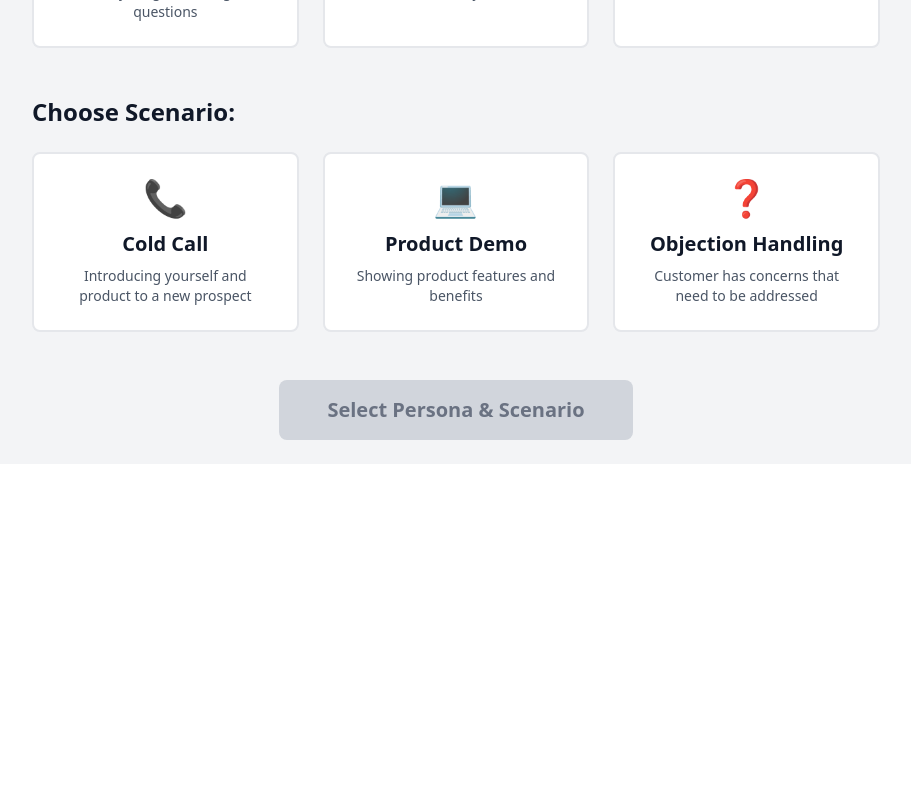
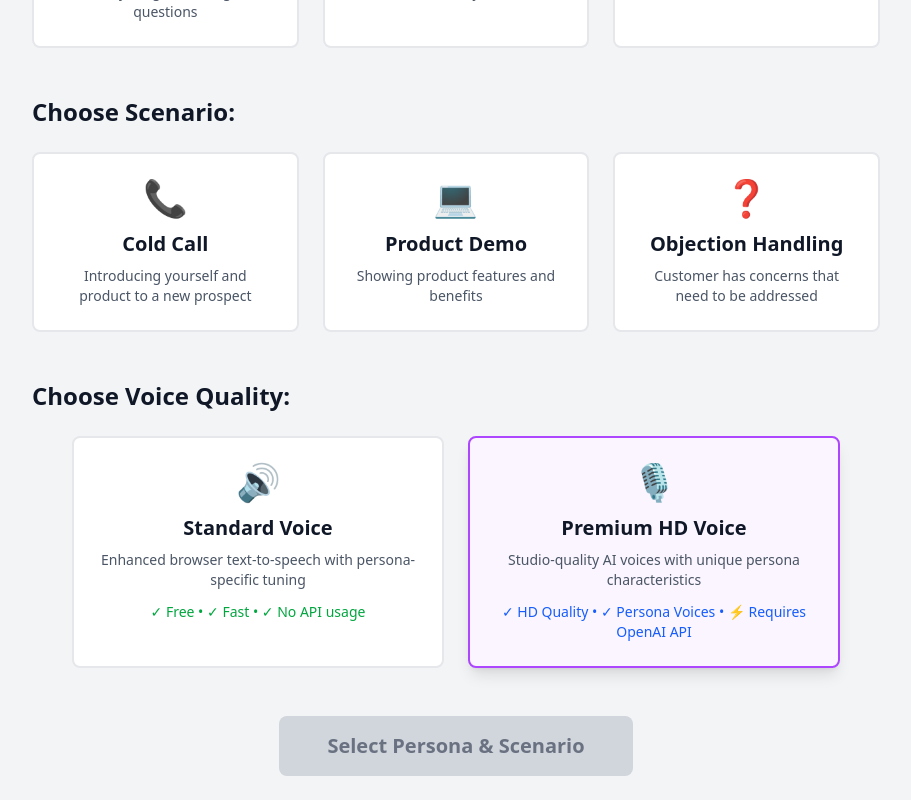
Before and after one commit to pranav100000/pitchy, a Next.js app: page / in a window 1280 px wide. Shown: the part 364-1164 px from the top of the page, without its empty margins (184-1095 px from the left). Before the commit the page ends 828 px from the top, so only its background shows below. Built offline with nearby package versions, Linux system fonts and the light colour scheme.

Commit message:
premium voice by default

```diff
--- a/components/ConversationInterface.tsx
+++ b/components/ConversationInterface.tsx
@@ -9,6 +9,7 @@ interface ConversationInterfaceProps {
   conversationHistory: ConversationExchange[];
   setConversationHistory: (history: ConversationExchange[]) => void;
   onEndSession: () => void;
+  voiceQuality: 'browser' | 'premium';
 }
 
 export default function ConversationInterface({
@@ -16,11 +17,11 @@ export default function ConversationInterface({
   scenario,
   conversationHistory,
   setConversationHistory,
-  onEndSession
+  onEndSession,
+  voiceQuality
 }: ConversationInterfaceProps) {
   const [isAISpeaking, setIsAISpeaking] = useState(false);
   const [isProcessingResponse, setIsProcessingResponse] = useState(false);
-  const [voiceQuality, setVoiceQuality] = useState<'browser' | 'premium'>('browser');
   const conversationRef = useRef<HTMLDivElement>(null);
   const audioRef = useRef<HTMLAudioElement>(null);
 
@@ -258,31 +259,9 @@ export default function ConversationInterface({
           Scenario: {scenario.icon} {scenario.name}
         </p>
 
-        {/* Voice Quality Selector */}
-        <div className="flex items-center justify-center space-x-4 text-sm">
-          <span className="text-gray-600">Voice Quality:</span>
-          <div className="flex bg-gray-100 rounded-lg p-1">
-            <button
-              onClick={() => setVoiceQuality('browser')}
-              className={`px-3 py-1 rounded-md transition-colors ${
-                voiceQuality === 'browser'
-                  ? 'bg-white text-gray-900 shadow-sm'
-                  : 'text-gray-600 hover:text-gray-900'
-              }`}
-            >
-              Standard (Free)
-            </button>
-            <button
-              onClick={() => setVoiceQuality('premium')}
-              className={`px-3 py-1 rounded-md transition-colors ${
-                voiceQuality === 'premium'
-                  ? 'bg-white text-gray-900 shadow-sm'
-                  : 'text-gray-600 hover:text-gray-900'
-              }`}
-            >
-              Premium (HD)
-            </button>
-          </div>
+        {/* Voice Quality Display */}
+        <div className="text-sm text-gray-600">
+          Using <strong>{voiceQuality === 'premium' ? 'Premium HD' : 'Standard'}</strong> voice quality
         </div>
       </div>
 
--- a/components/PersonaSelector.tsx
+++ b/components/PersonaSelector.tsx
@@ -5,17 +5,21 @@ import { Persona, Scenario } from '../lib/types';
 interface PersonaSelectorProps {
   onPersonaSelect: (persona: Persona) => void;
   onScenarioSelect: (scenario: Scenario) => void;
+  onVoiceQualitySelect: (quality: 'browser' | 'premium') => void;
   onStart: () => void;
   selectedPersona: Persona | null;
   selectedScenario: Scenario | null;
+  selectedVoiceQuality: 'browser' | 'premium';
 }
 
 export default function PersonaSelector({
   onPersonaSelect,
   onScenarioSelect,
+  onVoiceQualitySelect,
   onStart,
   selectedPersona,
-  selectedScenario
+  selectedScenario,
+  selectedVoiceQuality
 }: PersonaSelectorProps) {
   const personas = getAllPersonas();
   const scenarios = getAllScenarios();
@@ -97,6 +101,62 @@ export default function PersonaSelector({
         </div>
       </div>
 
+      {/* Voice Quality Selection */}
+      <div className="mb-12">
+        <h2 className="text-2xl font-semibold text-gray-900 mb-6">
+          Choose Voice Quality:
+        </h2>
+        <div className="grid md:grid-cols-2 gap-6 max-w-3xl mx-auto">
+          <div
+            onClick={() => onVoiceQualitySelect('browser')}
+            className={`
+              cursor-pointer p-6 rounded-lg border-2 transition-all duration-200
+              ${selectedVoiceQuality === 'browser'
+                ? 'border-purple-500 bg-purple-50 shadow-lg'
+                : 'border-gray-200 bg-white hover:border-gray-300 hover:shadow-md'
+              }
+            `}
+          >
+            <div className="text-center">
+              <div className="text-4xl mb-3">🔊</div>
+              <h3 className="text-xl font-semibold text-gray-900 mb-2">
+                Standard Voice
+              </h3>
+              <p className="text-gray-600 text-sm mb-3">
+                Enhanced browser text-to-speech with persona-specific tuning
+              </p>
+              <div className="text-green-600 font-medium text-sm">
+                ✓ Free • ✓ Fast • ✓ No API usage
+              </div>
+            </div>
+          </div>
+
+          <div
+            onClick={() => onVoiceQualitySelect('premium')}
+            className={`
+              cursor-pointer p-6 rounded-lg border-2 transition-all duration-200
+              ${selectedVoiceQuality === 'premium'
+                ? 'border-purple-500 bg-purple-50 shadow-lg'
+                : 'border-gray-200 bg-white hover:border-gray-300 hover:shadow-md'
+              }
+            `}
+          >
+            <div className="text-center">
+              <div className="text-4xl mb-3">🎙️</div>
+              <h3 className="text-xl font-semibold text-gray-900 mb-2">
+                Premium HD Voice
+              </h3>
+              <p className="text-gray-600 text-sm mb-3">
+                Studio-quality AI voices with unique persona characteristics
+              </p>
+              <div className="text-blue-600 font-medium text-sm">
+                ✓ HD Quality • ✓ Persona Voices • ⚡ Requires OpenAI API
+              </div>
+            </div>
+          </div>
+        </div>
+      </div>
+
       {/* Start Button */}
       <div className="text-center">
         <button
@@ -116,7 +176,8 @@ export default function PersonaSelector({
         {selectedPersona && selectedScenario && (
           <div className="mt-4 text-gray-600">
             Ready to practice <strong>{selectedScenario.name}</strong> with{' '}
-            <strong>{selectedPersona.name}</strong>
+            <strong>{selectedPersona.name}</strong> using{' '}
+            <strong>{selectedVoiceQuality === 'premium' ? 'Premium HD' : 'Standard'}</strong> voice
           </div>
         )}
       </div>
--- a/pages/index.tsx
+++ b/pages/index.tsx
@@ -9,6 +9,7 @@ export default function Home() {
   const [gameState, setGameState] = useState<GameState>('setup');
   const [selectedPersona, setSelectedPersona] = useState<Persona | null>(null);
   const [selectedScenario, setSelectedScenario] = useState<Scenario | null>(null);
+  const [selectedVoiceQuality, setSelectedVoiceQuality] = useState<'browser' | 'premium'>('premium');
   const [conversationHistory, setConversationHistory] = useState<ConversationExchange[]>([]);
   const [sessionFeedback, setSessionFeedback] = useState<SessionFeedback | null>(null);
   const [isGeneratingFeedback, setIsGeneratingFeedback] = useState(false);
@@ -62,6 +63,7 @@ export default function Home() {
     setGameState('setup');
     setSelectedPersona(null);
     setSelectedScenario(null);
+    setSelectedVoiceQuality('premium');
     setConversationHistory([]);
     setSessionFeedback(null);
   };
@@ -106,9 +108,11 @@ export default function Home() {
           <PersonaSelector
             onPersonaSelect={setSelectedPersona}
             onScenarioSelect={setSelectedScenario}
+            onVoiceQualitySelect={setSelectedVoiceQuality}
             onStart={startSession}
             selectedPersona={selectedPersona}
             selectedScenario={selectedScenario}
+            selectedVoiceQuality={selectedVoiceQuality}
           />
         )}
 
@@ -119,6 +123,7 @@ export default function Home() {
             conversationHistory={conversationHistory}
             setConversationHistory={setConversationHistory}
             onEndSession={endSession}
+            voiceQuality={selectedVoiceQuality}
           />
         )}
 
```
